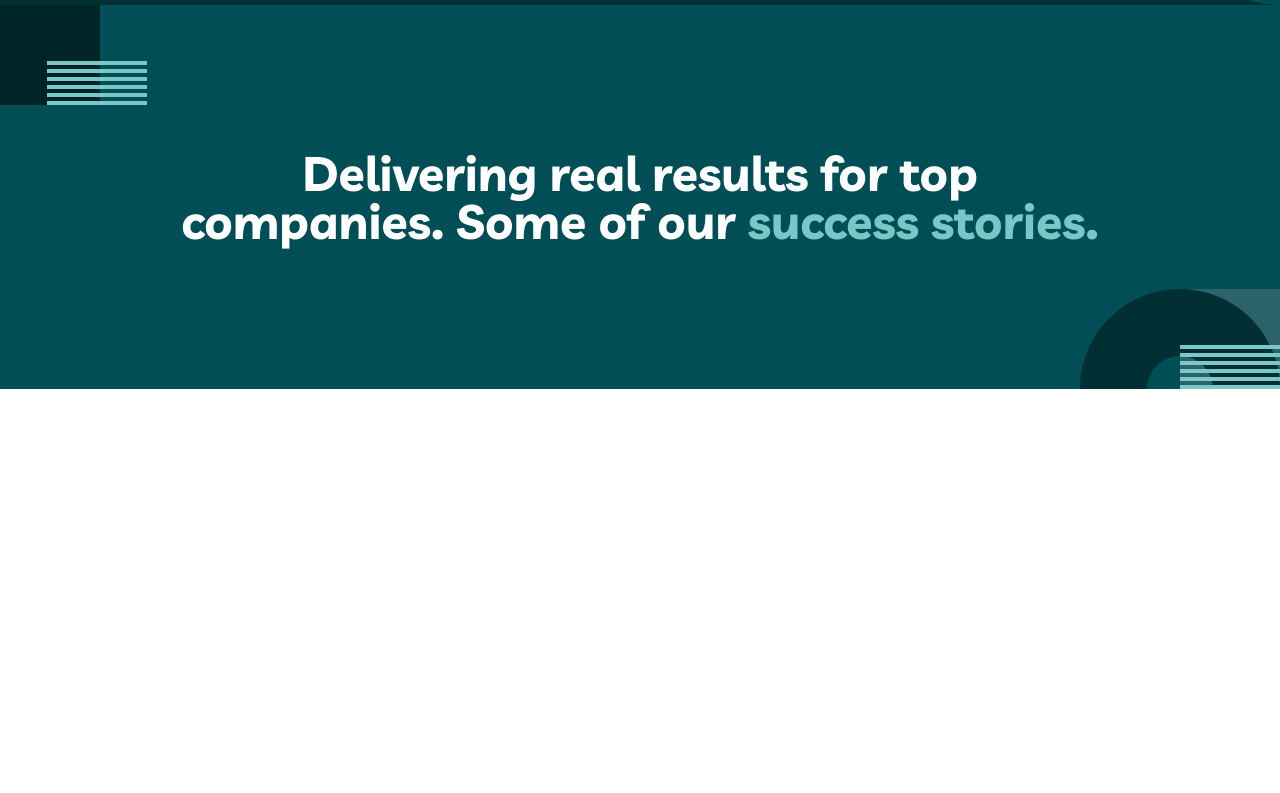
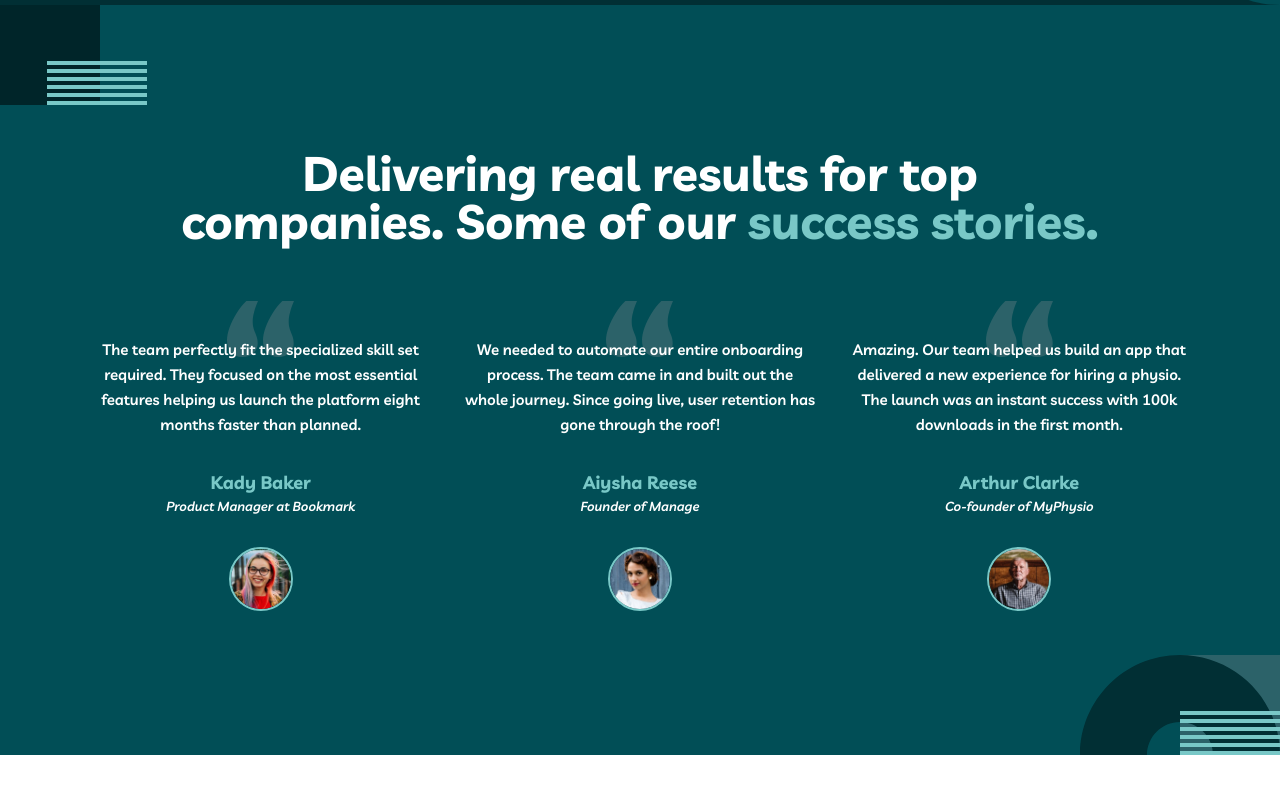
Before and after one commit to Sergey98Am/react-myteam-multi-page-website, a React (Vite) app: page / in a window 1280 px wide. Shown: the part 1429-2222 px from the top of the page. Before the commit the page ends 1872 px from the top, so only its background shows below. Built offline with nearby package versions, Linux system fonts and the light colour scheme.

Commit message:
Add feedback card

```diff
--- a/src/components/FeedbackCard.jsx
+++ b/src/components/FeedbackCard.jsx
@@ -1,9 +1,26 @@
-import React from 'react'
+const FeedbackCard = (props) => {
+  return (
+    <div className="feedback-card flex items-center flex-col text-center pt-9">
+      <div className="feedback-description mb-8">
+        <p className="body-2">{props.description}</p>
+      </div>
+      <div className="feedback-user">
+        <div className="user-info mb-8">
+          <h3 className="feedback-user-name text-secondary-rapture-blue">
+            {props.user_name}
+          </h3>
+          <h4 className="feedback-user-profession text-xs italic">
+            {props.profession}
+          </h4>
+        </div>
+        <img
+          className="w-16 h-16 mx-auto rounded-full border-2 border-secondary-rapture-blue"
+          src={props.image}
+          alt=""
+        />
+      </div>
+    </div>
+  );
+};
 
-const FeedbackCard = () => {
-  return (
-    <div>FeedbackCard</div>
-  )
-}
-
-export default FeedbackCard
+export default FeedbackCard;
--- a/src/data.js
+++ b/src/data.js
@@ -1,26 +1,54 @@
 import iconPerson from "@/assets/icon-person.svg";
 import iconCog from "@/assets/icon-cog.svg";
 import iconChart from "@/assets/icon-chart.svg";
+import avatarKady from "@/assets/avatar-kady.jpg";
+import avatarAiysha from "@/assets/avatar-aiysha.jpg";
+import avatarArthur from "@/assets/avatar-arthur.jpg";
 
-const advantages = [
+export const advantages = [
   {
     id: 1,
     image: iconPerson,
     title: "Experienced Individuals",
-    description: "Our network is made up of highly experienced professionals who are passionate about what they do.",
+    description:
+      "Our network is made up of highly experienced professionals who are passionate about what they do.",
   },
   {
     id: 2,
     image: iconCog,
     title: "Easy to Implement",
-    description: "Our processes have been refined over years of implementation meaning our teams always deliver.",
+    description:
+      "Our processes have been refined over years of implementation meaning our teams always deliver.",
   },
   {
     id: 3,
     image: iconChart,
     title: "Enhanced Productivity",
-    description: "Our customized platform with in-built analytics helps you manage your distributed teams.",
-  }
+    description:
+      "Our customized platform with in-built analytics helps you manage your distributed teams.",
+  },
 ];
 
-export default advantages;
+export const feedbacks = [
+  {
+    id: 1,
+    description: "The team perfectly fit the specialized skill set required. They focused on the most essential features helping us launch the platform eight months faster than planned.",
+    user_name: "Kady Baker",
+    profession: "Product Manager at Bookmark",
+    image: avatarKady,
+  },
+  {
+    id: 2,
+    description: "We needed to automate our entire onboarding process. The team came in and built out the whole journey. Since going live, user retention has gone through the roof!",
+    user_name: "Aiysha Reese",
+    profession: "Founder of Manage",
+    image: avatarAiysha,
+  },
+  {
+    id: 3,
+    description: "Amazing. Our team helped us build an app that delivered a new experience for hiring a physio. The launch was an instant success with 100k downloads in the first month.",
+    user_name: "Arthur Clarke",
+    profession: "Co-founder of MyPhysio",
+    image: avatarArthur,
+  },
+];
--- a/src/pages/Home/components/BuildTeam.jsx
+++ b/src/pages/Home/components/BuildTeam.jsx
@@ -1,6 +1,6 @@
 import React from "react";
-import advantages from "@/data";
-import HorizontalCard from "../../../components/HorizontalCard";
+import HorizontalCard from "@/components/HorizontalCard";
+import { advantages } from "@/data";
 
 const BuildTeam = () => {
   return (
--- a/src/pages/Home/components/Testimonials.jsx
+++ b/src/pages/Home/components/Testimonials.jsx
@@ -1,13 +1,32 @@
+import FeedbackCard from "@/components/FeedbackCard";
+import { feedbacks } from "@/data";
+
 const Testimonials = () => {
   return (
-    <div className='testimonials small-screens-section bg-primary-midnight-green py-36 md:py-24 lg:py-36'>
+    <div className="testimonials small-screens-section bg-primary-midnight-green py-36 md:py-24 lg:py-36">
       <div className="container-fluid">
-        <div className="testimonials-title text-center mx-auto md:max-w-[30rem] lg:max-w-[58.5rem]">
-          <h2>Delivering real results for top companies. Some of our <span className="text-secondary-rapture-blue">success stories.</span></h2>
+        <div className="testimonials-title text-center mx-auto mb-14 md:max-w-[30rem] lg:max-w-[58.5rem]">
+          <h2>
+            Delivering real results for top companies. Some of our{" "}
+            <span className="text-secondary-rapture-blue">
+              success stories.
+            </span>
+          </h2>
+        </div>
+        <div className="grid grid-cols-1 gap-x-7 gap-y-12 md:grid-cols-3">
+          {feedbacks.map((item) => (
+            <FeedbackCard
+              key={item.id}
+              description={item.description}
+              user_name={item.user_name}
+              profession={item.profession}
+              image={item.image}
+            />
+          ))}
         </div>
       </div>
     </div>
-  )
-}
+  );
+};
 
-export default Testimonials
+export default Testimonials;
--- /dev/null
+++ b/src/styles/feedback-card.css
@@ -0,0 +1,4 @@
+.feedback-card {
+    @apply bg-[url(../assets/icon-quotes.svg)] bg-no-repeat;
+    background-position: left 50% top;
+}
--- a/src/styles/main.css
+++ b/src/styles/main.css
@@ -12,3 +12,4 @@
 @import "./section-head.css";
 @import "./section-build-team.css";
 @import "./section-testimonials.css";
+@import "./feedback-card.css";
```
